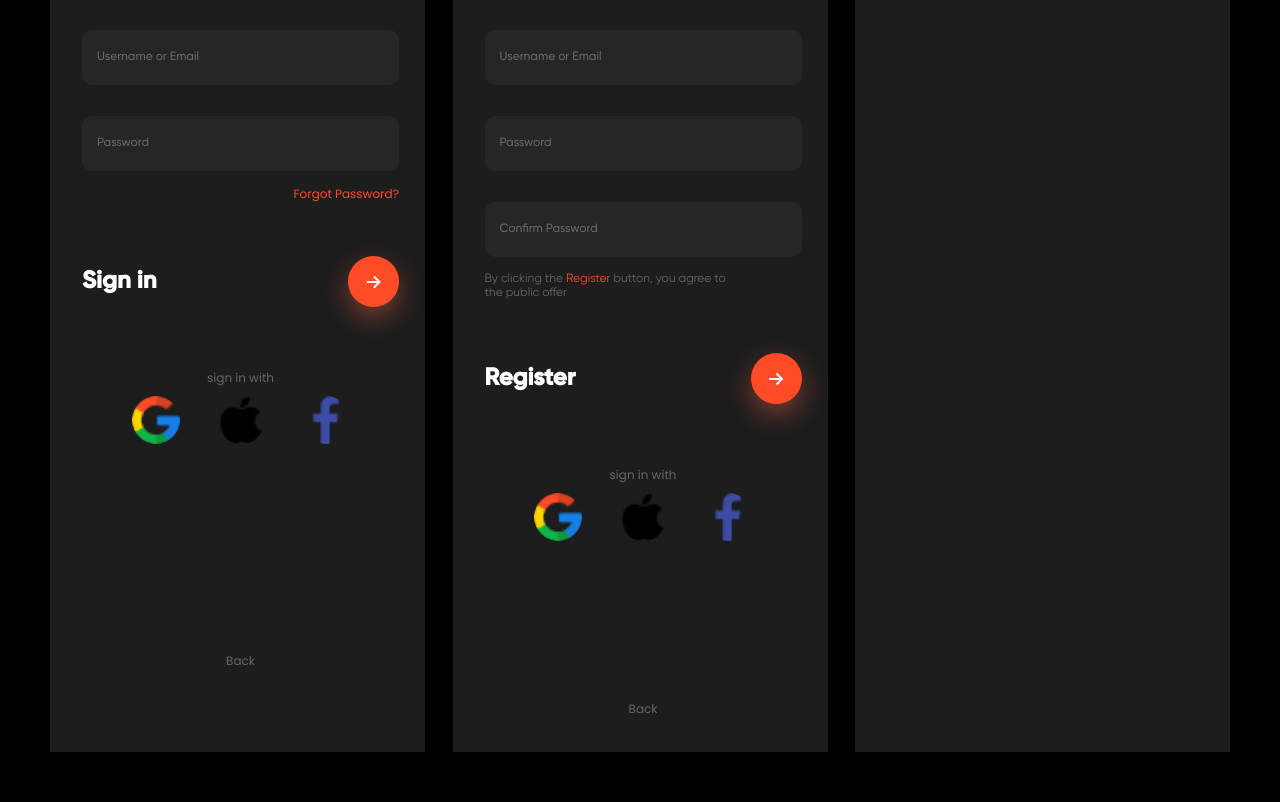
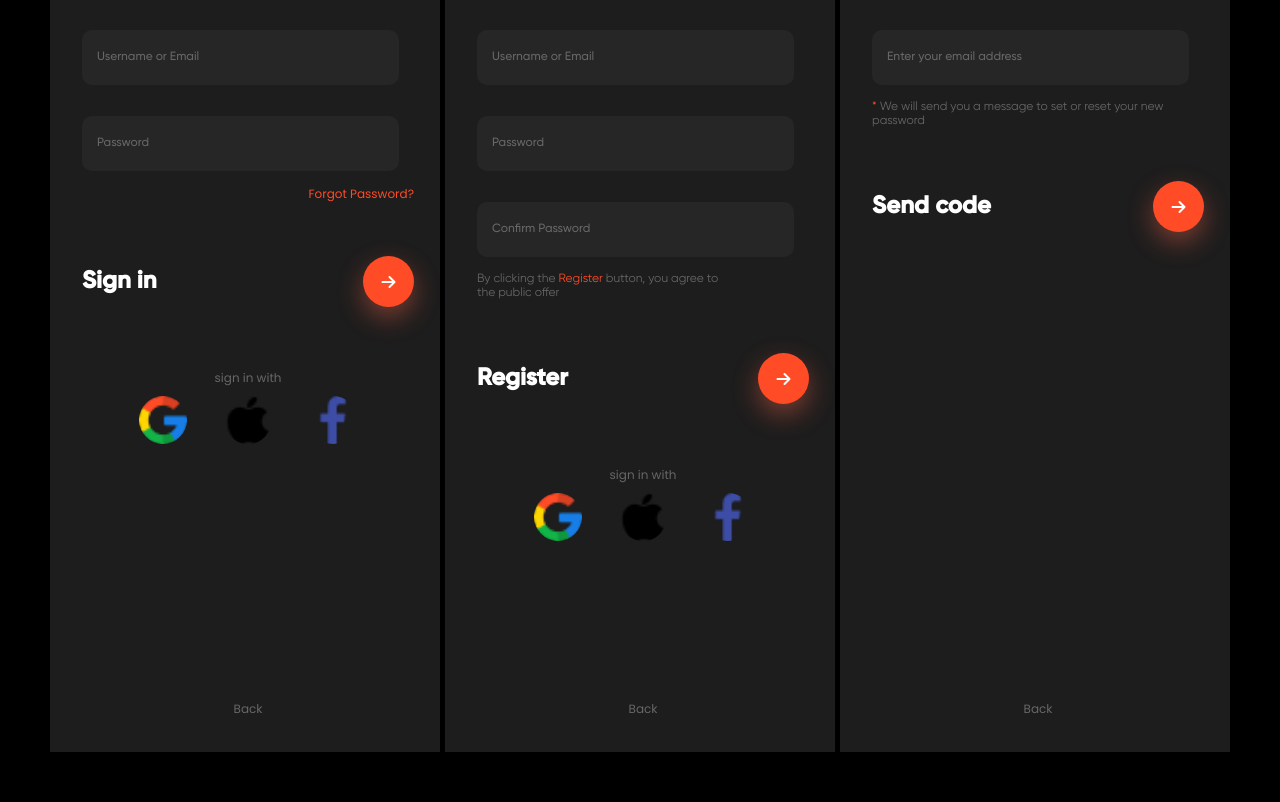
Before and after one commit to frontendvidu/sign, a plain HTML site: page index.html in a window 1280 px wide. Shown: the part 214-1016 px from the top of the page. Drawn offline with Linux system fonts and the light colour scheme.

Commit message:
completed the #forgot_pass section

```diff
--- a/index.html
+++ b/index.html
@@ -54,15 +54,22 @@
                 </div>
             </div>
             <button class="back_button">Back</button>
-
-
-
-
-
-
         </div>
 
-        <div id="forgot_pass"></div>
+        <div id="forgot_pass">
+            <h1>Forgot<br/>password?</h1>
+            <form action="">
+                <input type="email" placeholder="Enter your email address">
+            </form>
+            <p class="agreement">
+               <span> * </span>We will send you a message to set or reset your new password
+            </p>
+            <div class="button">
+                <h3>Send code</h3>
+                <div class="orange_button"><i class="arrow_right fa-solid fa-arrow-right"></i></div>
+            </div>
+            <button class="back_button">Back</button>
+        </div>
     </div>
 </body>
 </html>
--- a/styles.css
+++ b/styles.css
@@ -39,6 +39,7 @@
 #sign_in,
 #sign_up,
 #forgot_pass {
+  flex: 1;
   width: 375px;
   background-color: rgba(29, 29, 29, 1);
   padding: 66px 26px 34px 32px;
@@ -46,6 +47,7 @@
   flex-direction: column;
   align-items: flex-start;
   justify-content: flex-start;
+  position: relative;
 }
 
 h1 {
@@ -157,7 +159,7 @@ input::placeholder {
   font-size: 12px;
   background-color: transparent;
   border: none;
-  margin: auto;
+  margin: auto auto 0;
   font-family: "Poppins", sans-serif;
   font-weight: 400;
 }
```
